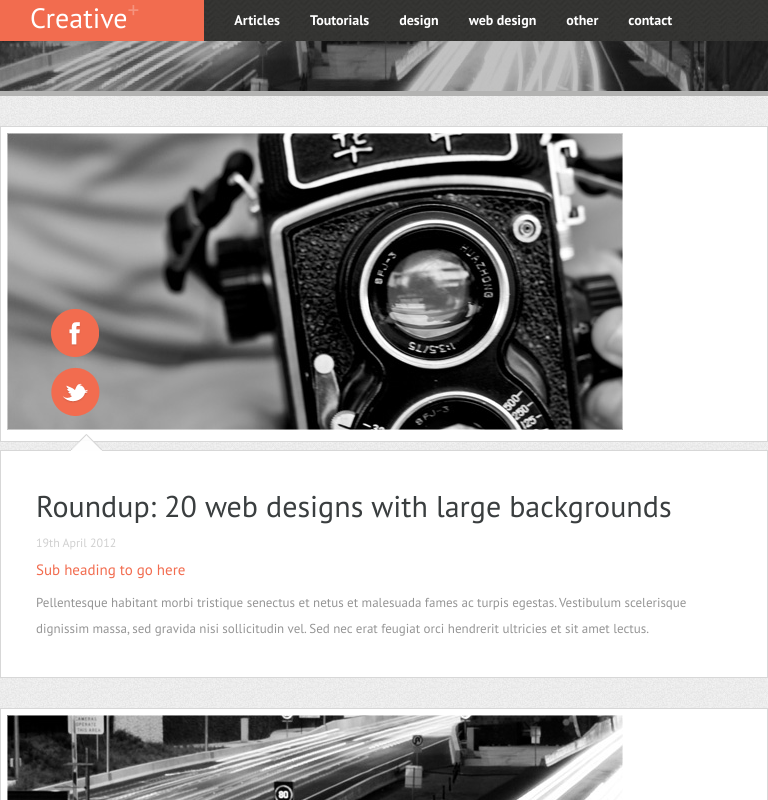
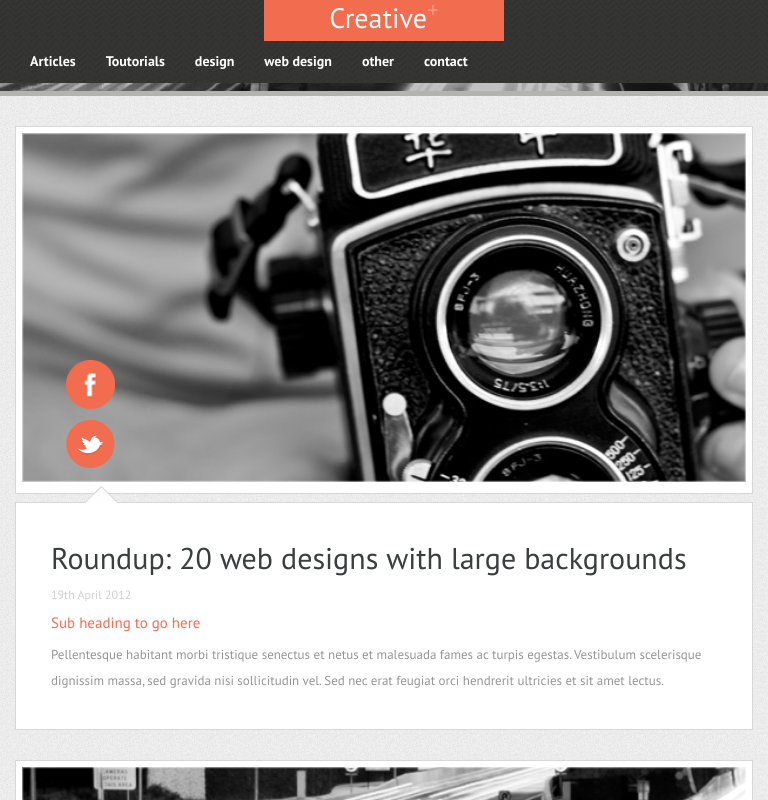
Before and after one commit to lyusinlyu/markup_L, a plain HTML site: page index.html in a window 768 px wide. Shown: the top 800 px of the page. Drawn offline with Linux system fonts and the light colour scheme.

Commit message:
media queries (min-width: 481px) and (max-width: 768px)_Part 13

```diff
--- a/style.css
+++ b/style.css
@@ -24,7 +24,7 @@ img {
     margin-bottom: 30px;
 }
 .header_top {
-    background: url(images/header-top-bg.jpg) repeat-x;
+    background: url(images/header-top-bg.jpg);
 }
 .header {
     overflow: hidden;
@@ -282,3 +282,31 @@ img {
         width: 64.28%;
     }
 }
+@media only screen and (min-width:481px) and (max-width: 768px) {
+    .logo {
+        float: none;
+        display: block;
+        margin: 0 auto;
+        text-align: center;
+        width: 240px;
+        padding: 0 0 5px 0;
+    }
+    .header ul {
+        float: none;
+    }
+    .content_main {
+        margin: 0 15px;
+    }
+    .post_img img {
+        width: 100%;
+    }
+        .footer_right {
+        float: none;
+        width: 100%;
+        margin-bottom: 20px;
+}
+    .footer_left {
+        float: none;
+        width: 100%;
+    }
+}
```
